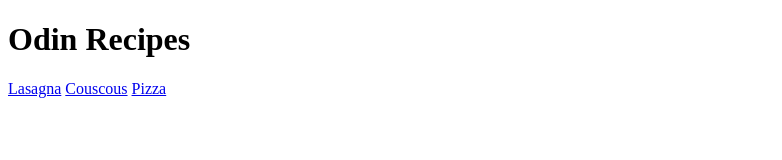
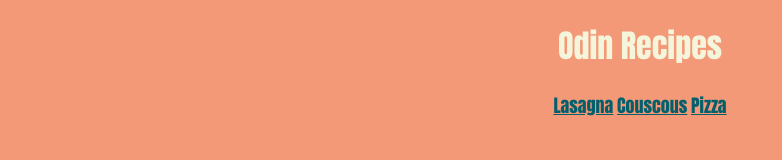
Before and after one commit to GuenounouAlem/odin-recipes, a plain HTML site: page index.html in a window 1280 px wide. Shown: the whole page, without its empty margins (0-782 px from the left). Drawn offline with Linux system fonts and the light colour scheme.

Commit message:
added some css

```diff
--- a/index.html
+++ b/index.html
@@ -3,12 +3,15 @@
 <head>
     <meta charset="UTF-8">
     <meta name="viewport" content="width=device-width, initial-scale=1.0">
+    <link rel="stylesheet" href="styles.css">
     <title>Odin Recipes</title>
 </head>
 <body>
     <h1>Odin Recipes</h1>
-    <a href="recipes/lasagna.html">Lasagna</a>
-    <a href="recipes/couscous.html">Couscous</a>
-    <a href="recipes/pizza.html">Pizza</a>
+    <div class="link-container">
+        <a href="recipes/lasagna.html">Lasagna</a>
+        <a href="recipes/couscous.html">Couscous</a>
+        <a href="recipes/pizza.html">Pizza</a>
+    </div>
 </body>
 </html>
--- /dev/null
+++ b/styles.css
@@ -0,0 +1,30 @@
+* {
+    font-family: Impact, Haettenschweiler, 'Arial Narrow Bold', sans-serif;
+}
+
+body {
+    background-color: rgb(243, 153, 120);
+}
+
+body h1 {
+    text-align: center;
+    color: beige;
+}
+
+body h2 {
+    text-align: center;
+    color: rgb(160, 250, 253);
+}
+
+.link-container {
+    text-align: center;
+}
+
+.link-container a {
+    color: rgb(3, 95, 107);
+    font-size: large;
+}
+
+li, ul {
+    text-align: center;
+}
```
Also changed, not shown: recipes/couscous.html (+3 -0 lines), recipes/lasagna.html (+1 -0 lines), recipes/pizza.html (+1 -0 lines).
